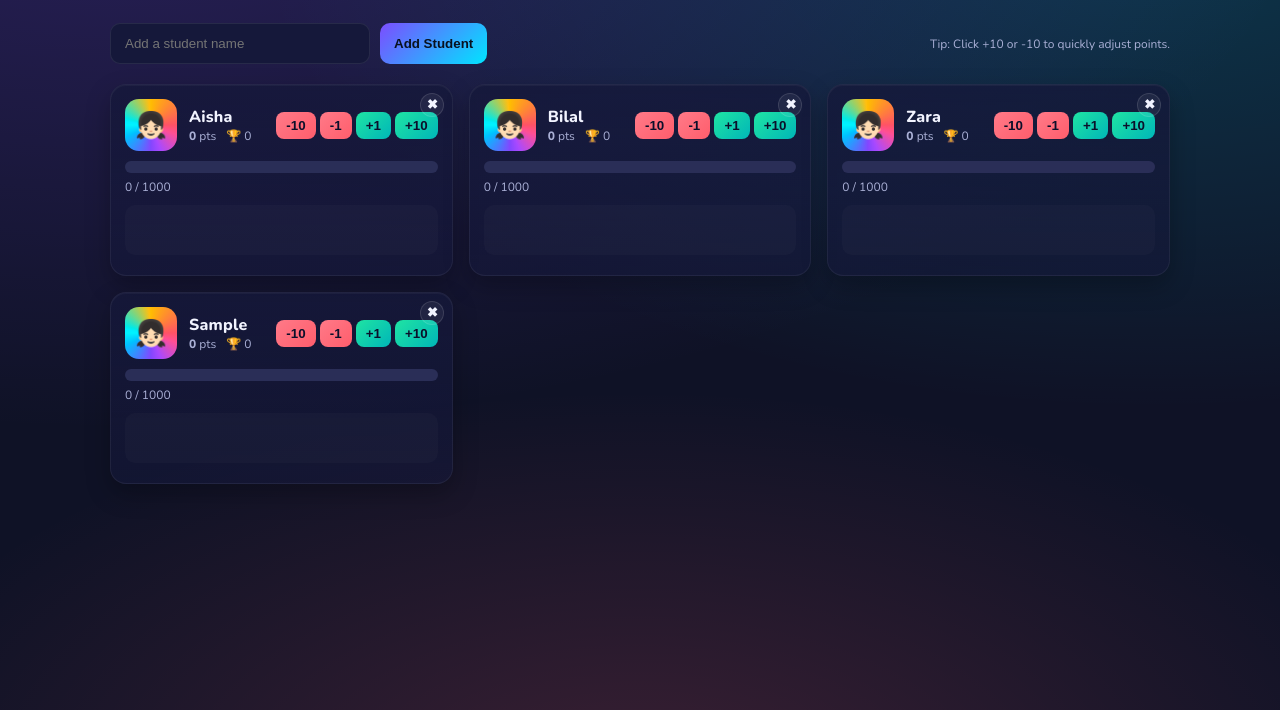
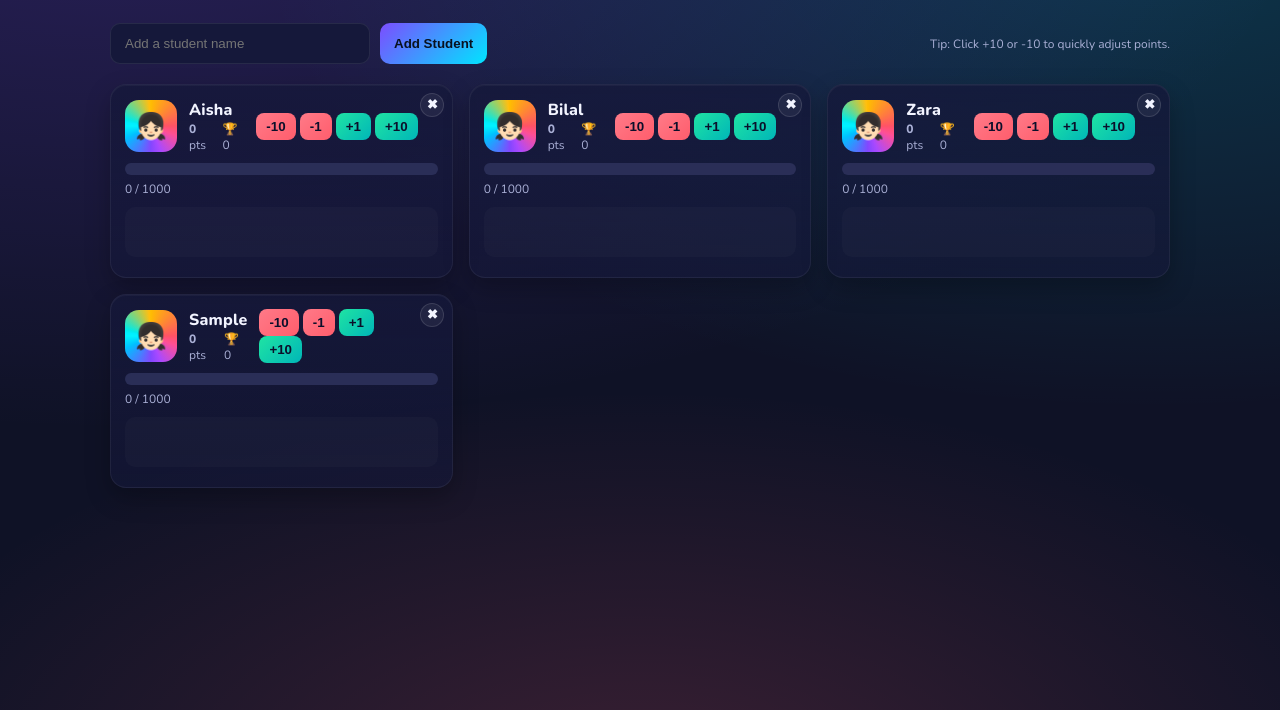
Before and after one commit to azhargoolfee/Classroom, a website: page index.html in a window 1280 px wide. Both pictures are taken after typing "Sample" into the empty fields and a click on the button "Add Student". Shown: the part 90-800 px from the top of the page. Drawn offline with nearby package versions, Linux system fonts and the light colour scheme.

Commit message:
Fix: Add spacing between cross delete and action buttons to prevent accidental clicks

```diff
--- a/styles.css
+++ b/styles.css
@@ -93,6 +93,7 @@ body {
 }
 
 .card-top { display: grid; grid-template-columns: 52px 1fr auto; gap: 12px; align-items: center; }
+.actions { padding-right: 20px; }
 .avatar {
   width: 52px; height: 52px; border-radius: 14px;
   background: conic-gradient(from 180deg, var(--primary), var(--primary-2), var(--warning), var(--danger), var(--primary));
@@ -138,6 +139,7 @@ body {
   cursor: pointer;
   font-weight: 800;
   line-height: 1;
+  z-index: 10;
 }
 .remove-btn:hover { background: rgba(255,93,108,.2); border-color: rgba(255,93,108,.5); }
 
```
